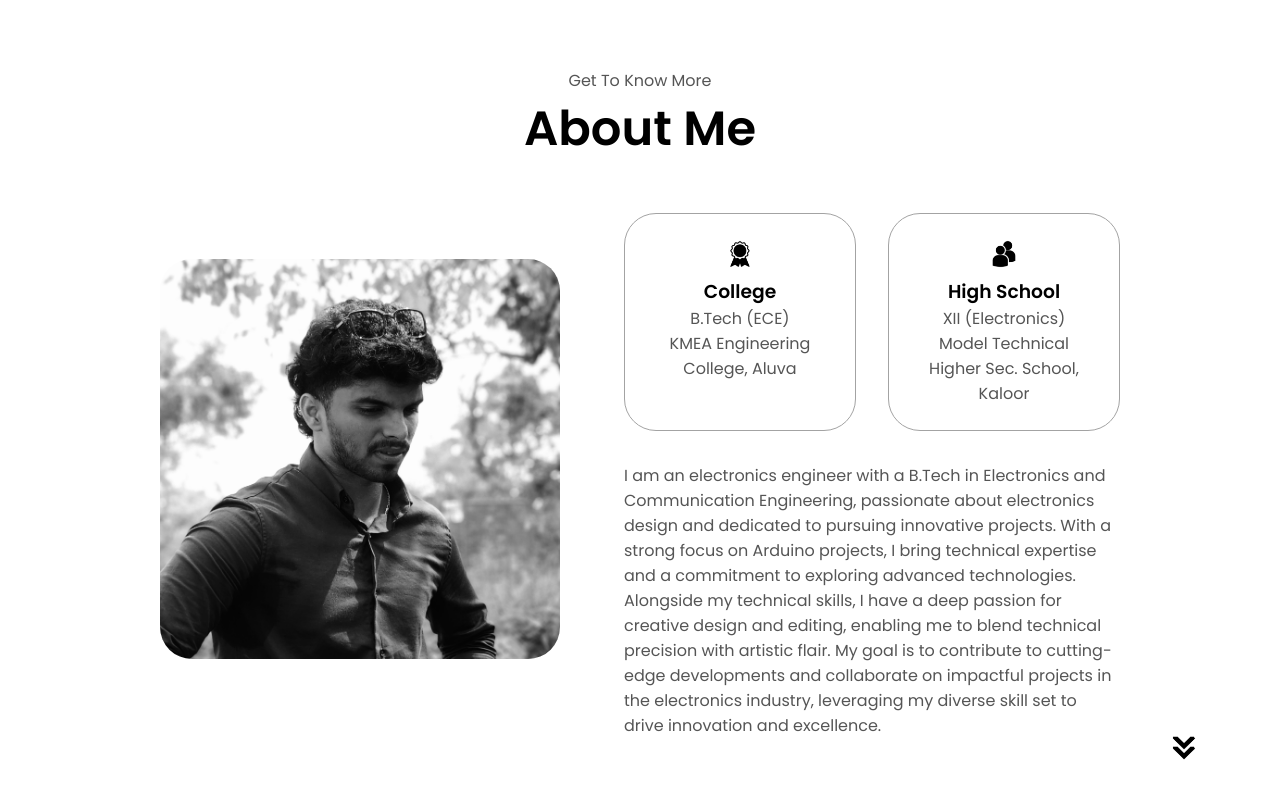
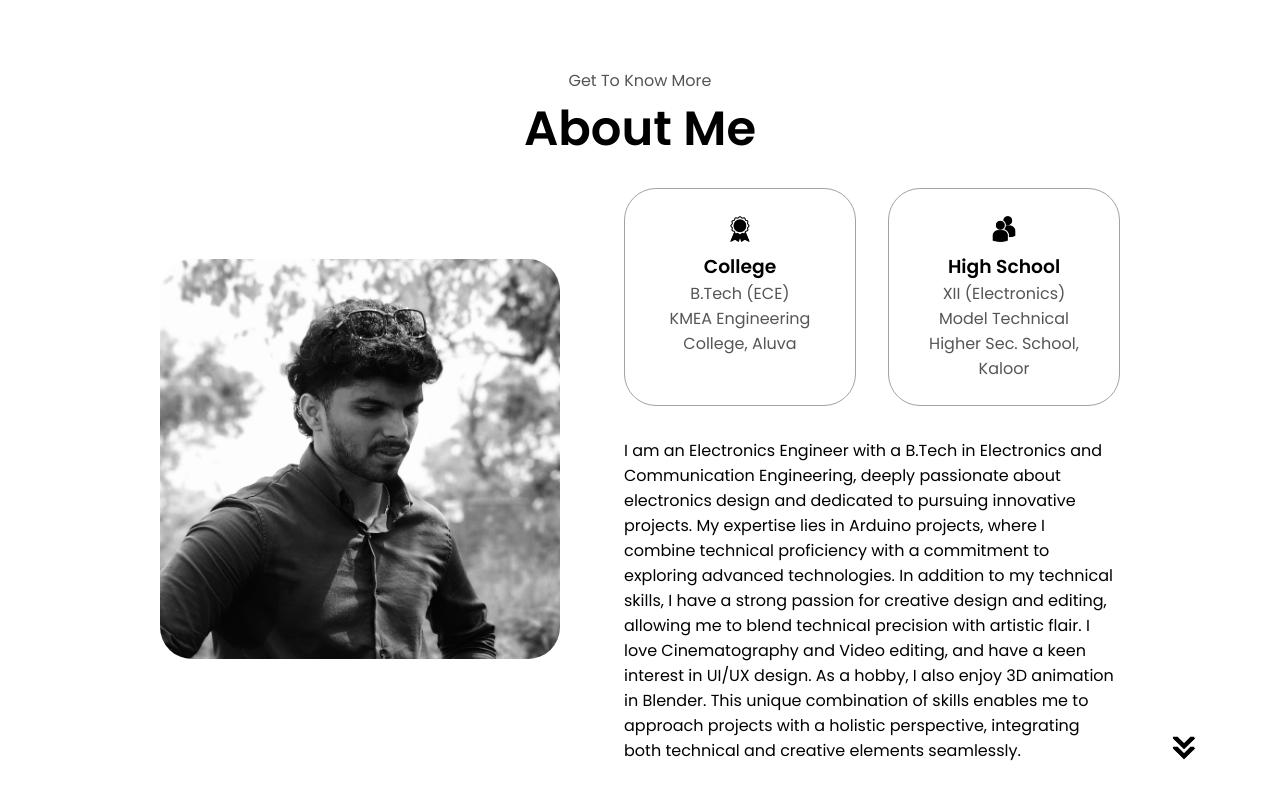
Before and after one commit to litgrxpher/litgrxpher-portfolio, a plain HTML site: page index.html in a window 1280 px wide. Shown: the part 740-1540 px from the top of the page. Drawn offline with Linux system fonts and the light colour scheme.

Commit message:
changes for the day

```diff
--- a/index.html
+++ b/index.html
@@ -106,7 +106,7 @@
             </div>
             <div class="text-container">
               <p>
-                I am an electronics engineer with a B.Tech in Electronics and Communication Engineering, passionate about electronics design and dedicated to pursuing innovative projects. With a strong focus on Arduino projects, I bring technical expertise and a commitment to exploring advanced technologies. Alongside my technical skills, I have a deep passion for creative design and editing, enabling me to blend technical precision with artistic flair. My goal is to contribute to cutting-edge developments and collaborate on impactful projects in the electronics industry, leveraging my diverse skill set to drive innovation and excellence.
+                I am an Electronics Engineer with a B.Tech in Electronics and Communication Engineering, deeply passionate about electronics design and dedicated to pursuing innovative projects. My expertise lies in Arduino projects, where I combine technical proficiency with a commitment to exploring advanced technologies. In addition to my technical skills, I have a strong passion for creative design and editing, allowing me to blend technical precision with artistic flair. I love Cinematography and Video editing, and have a keen interest in UI/UX design. As a hobby, I also enjoy 3D animation in Blender. This unique combination of skills enables me to approach projects with a holistic perspective, integrating both technical and creative elements seamlessly.
               </p>
             </div>
           </div>
--- a/style.css
+++ b/style.css
@@ -297,6 +297,10 @@ section {
     border-radius: 2rem;
   }
 
+  .text-container p {
+    color: black;
+  }
+
   .arrow {
     position: absolute;
     right: -5rem;
```
